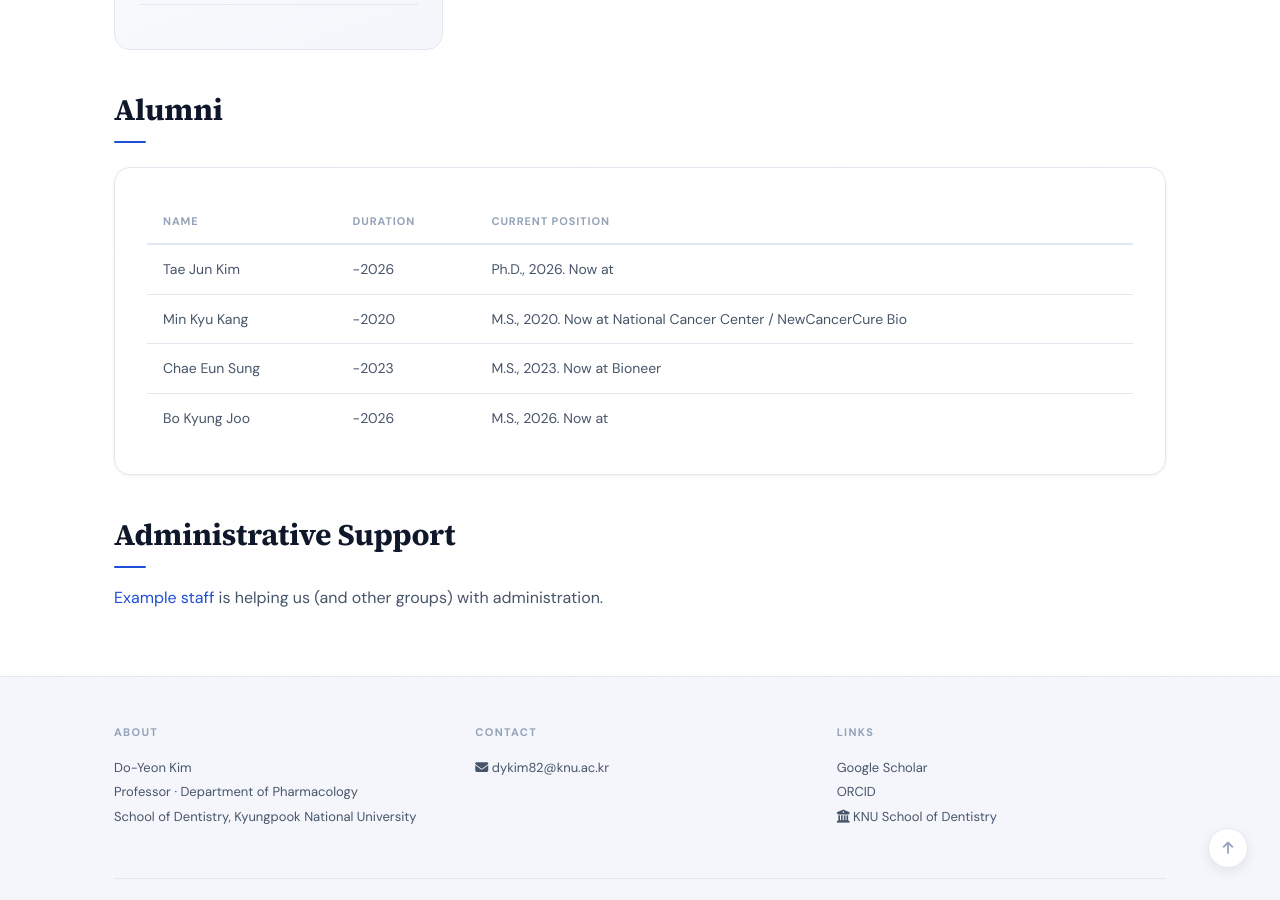
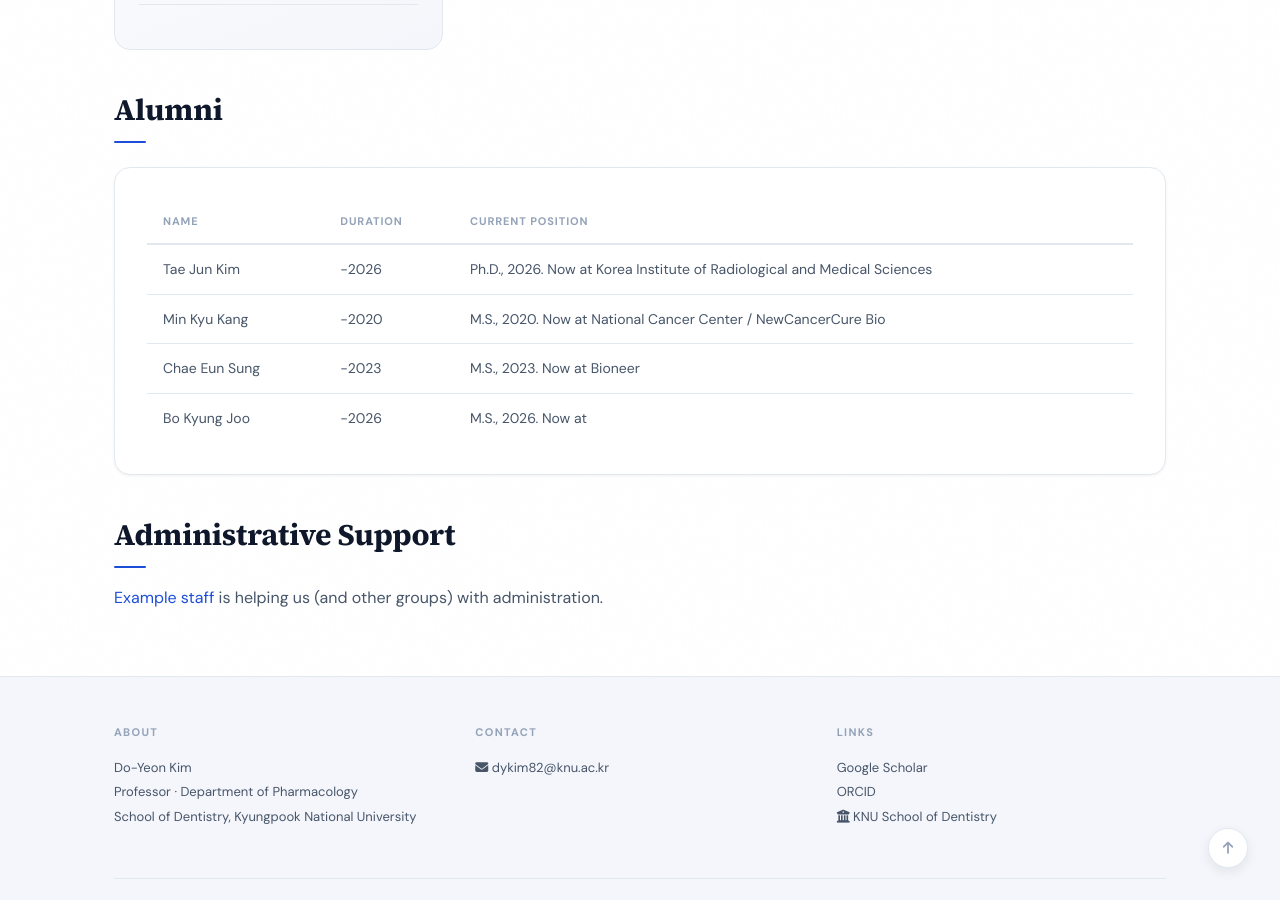
Before and after one commit to knudentpharmacology-web/knudentpharmacology-web.github.io, a Jekyll site: the page built from _pages/people.md, in a window 1280 px wide and 900 px high, scrolled down 1897 px. Built offline with Jekyll 4.4.1, drawn with Linux system fonts in a browser that asks for light colours; a style sheet for code colours, icons or effects is not loaded.

Commit message:
Update alumni.yml

```diff
--- a/_data/alumni.yml
+++ b/_data/alumni.yml
@@ -3,7 +3,7 @@
 # Optional: photo, email
 - name: Tae Jun Kim
   duration: -2026
-  info: Ph.D., 2026. Now at
+  info: Ph.D., 2026. Now at Korea Institute of Radiological and Medical Sciences
 - name: Min Kyu Kang
   duration: -2020
   info: M.S., 2020. Now at National Cancer Center / NewCancerCure Bio
```
